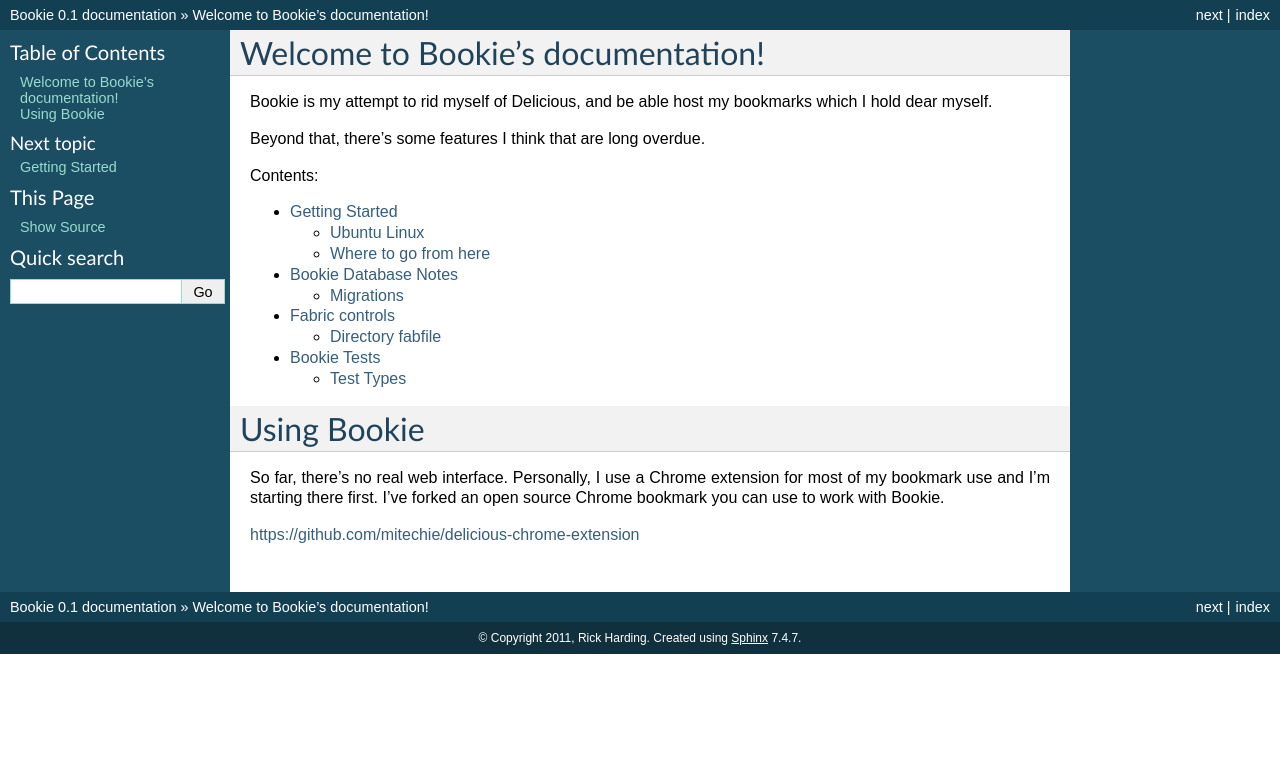
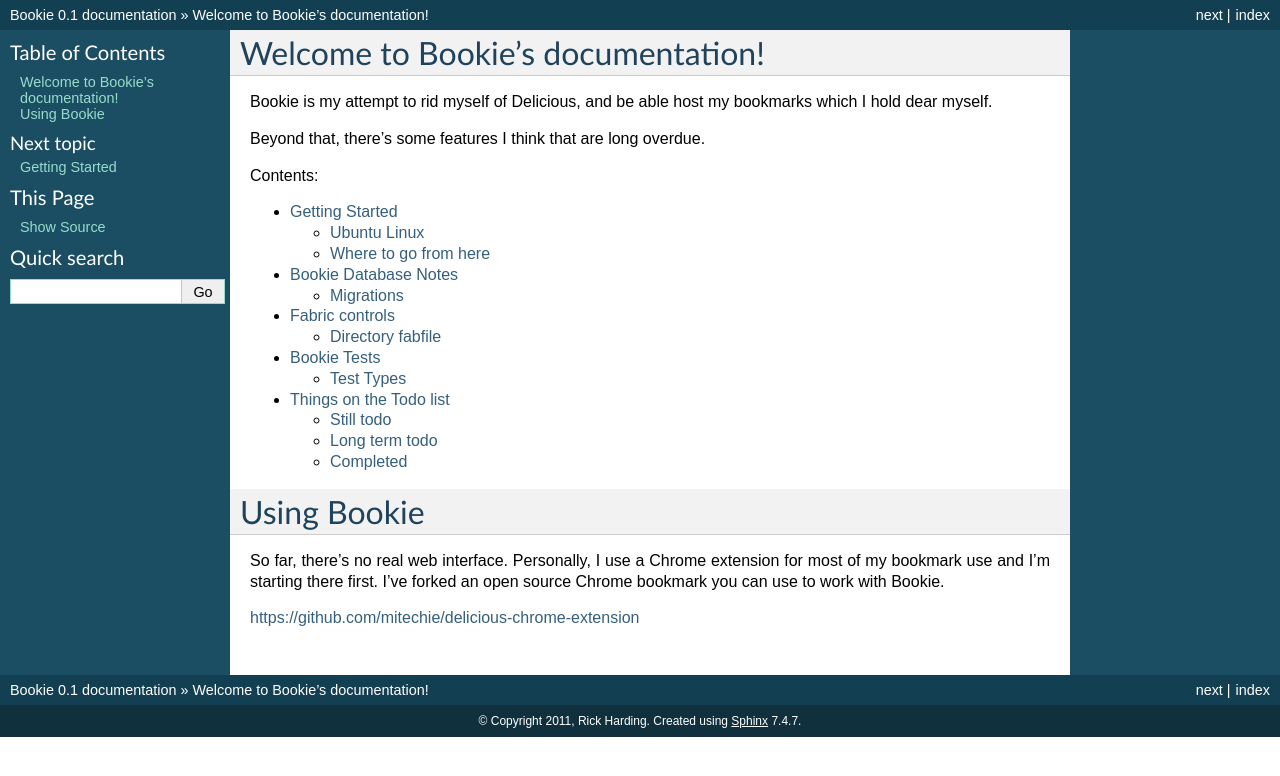
Before and after one commit to bookieio/Bookie, a Sphinx documentation site: the page built from Bookie/docs/index.rst, in a window 1280 px wide. Shown: the top 776 px of the page. Built offline with Sphinx 7.4.7, drawn with Linux system fonts in a browser that asks for light colours; some of the changed lines change nothing that is shown.

Commit message:
Added todo.rst in the docs to keep tabs on plans

```diff
--- a/Bookie/docs/index.rst
+++ b/Bookie/docs/index.rst
@@ -19,6 +19,7 @@
    database
    fabric
    tests
+   todo
 
 .. Indices and tables
 .. ==================
--- /dev/null
+++ b/Bookie/docs/todo.rst
@@ -0,0 +1,34 @@
+Things on the Todo list
+========================
+
+
+Still todo
+-----------
+- Implement basic search
+- Implement fulltext search
+- webui add
+- webui delete
+- webui edit
+- mobile ui
+- our own json API, forget delicious compatible going forward
+- webui for upload->import delicious file
+- ui for db migrations, setup, some sort of /install /upgrade urls or something
+
+
+Long term todo
+--------------
+- eventually support multiple users per install (auth, private, etc)
+
+
+Subprojects
+~~~~~~~~~~~
+
+- ncurses client
+- firefox extension
+
+
+Completed
+----------
+- started webui
+- chrome extesion works, but want to figure out how to update icon ui
+- delicious import
```
